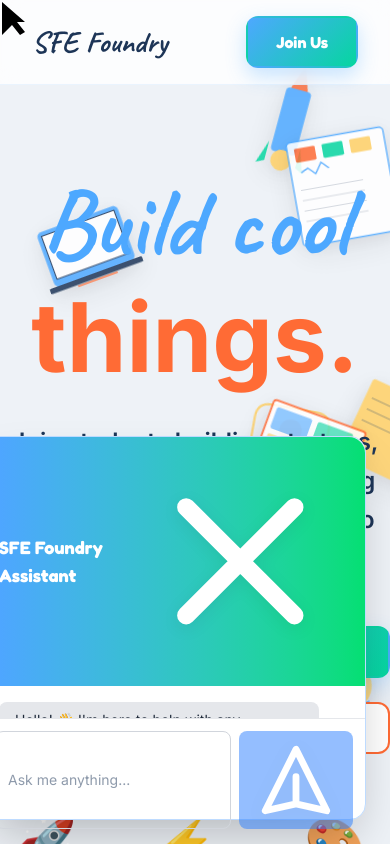
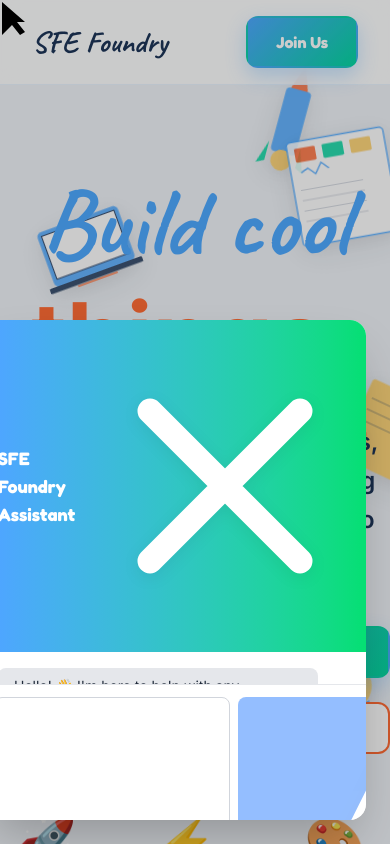
Before and after one commit to nadellasripad11/mission-sfe-foundry, a Next.js app: page / in a window 390 px wide. Both pictures are taken after a click on the button "Chat with us". Shown: the top 844 px of the page. Built offline with nearby package versions, Linux system fonts and the light colour scheme.

Commit message:
Fix chatbot modal layout and styling issues
- Add semi-transparent background overlay
- Proper flex layout to prevent header/input from shrinking
- Set fixed height and min-h-0 for proper scrolling
- Add word wrapping for long messages
- Improve modal appearance and responsiveness

```diff
--- a/src/app/page.tsx
+++ b/src/app/page.tsx
@@ -83,7 +83,8 @@
     setChatInput('');
 
     // Add user message to chat
-    const updatedMessages = [...chatMessages, { role: 'user', content: userMessage }];
+    const userMsg: ChatMessage = { role: 'user', content: userMessage };
+    const updatedMessages = [...chatMessages, userMsg];
     setChatMessages(updatedMessages);
     setChatLoading(true);
 
@@ -102,12 +103,15 @@
       const data = await res.json();
 
       if (res.ok) {
-        setChatMessages([...updatedMessages, { role: 'assistant', content: data.content }]);
+        const assistantMsg: ChatMessage = { role: 'assistant', content: data.content };
+        setChatMessages([...updatedMessages, assistantMsg]);
       } else {
-        setChatMessages([...updatedMessages, { role: 'assistant', content: 'Sorry, I encountered an error. Please try again.' }]);
+        const errorMsg: ChatMessage = { role: 'assistant', content: 'Sorry, I encountered an error. Please try again.' };
+        setChatMessages([...updatedMessages, errorMsg]);
       }
     } catch (error) {
-      setChatMessages([...updatedMessages, { role: 'assistant', content: 'Sorry, I\'m having trouble connecting. Please try again.' }]);
+      const errorMsg: ChatMessage = { role: 'assistant', content: 'Sorry, I\'m having trouble connecting. Please try again.' };
+      setChatMessages([...updatedMessages, errorMsg]);
     } finally {
       setChatLoading(false);
     }
@@ -1026,13 +1030,20 @@
       )}
 
       {showChat && (
-        <div className="fixed bottom-6 right-6 w-96 h-96 bg-white rounded-2xl shadow-2xl flex flex-col z-40 border border-blue-200">
+        <>
+          {/* Modal Overlay */}
+          <div
+            className="fixed inset-0 bg-black/20 z-30"
+            onClick={() => setShowChat(false)}
+          />
+          {/* Chat Modal */}
+          <div className="fixed bottom-6 right-6 w-96 h-[500px] bg-white rounded-2xl shadow-2xl flex flex-col z-40 overflow-hidden">
             {/* Chat Header */}
-          <div className="bg-gradient-to-r from-blue-400 to-green-400 text-white p-4 rounded-t-2xl flex justify-between items-center">
+            <div className="bg-gradient-to-r from-blue-400 to-green-400 text-white p-4 flex justify-between items-center flex-shrink-0">
               <h3 className="font-bold text-lg">SFE Foundry Assistant</h3>
               <button
                 onClick={() => setShowChat(false)}
-              className="text-white hover:opacity-80 transition"
+                className="text-white hover:opacity-80 transition flex-shrink-0"
               >
                 <svg className="w-6 h-6" fill="none" stroke="currentColor" viewBox="0 0 24 24">
                   <path strokeLinecap="round" strokeLinejoin="round" strokeWidth={2} d="M6 18L18 6M6 6l12 12" />
@@ -1041,7 +1052,7 @@
             </div>
 
             {/* Chat Messages */}
-          <div className="flex-1 overflow-y-auto p-4 space-y-3">
+            <div className="flex-1 overflow-y-auto p-4 space-y-3 min-h-0">
               {chatMessages.map((msg, idx) => (
                 <div
                   key={idx}
@@ -1054,7 +1065,7 @@
                         : 'bg-gray-200 text-gray-800 rounded-bl-none'
                     }`}
                   >
-                  <p className="text-sm">{msg.content}</p>
+                    <p className="text-sm break-words">{msg.content}</p>
                   </div>
                 </div>
               ))}
@@ -1068,7 +1079,7 @@
             </div>
 
             {/* Chat Input */}
-          <form onSubmit={handleChatSubmit} className="border-t border-gray-200 p-3 flex gap-2">
+            <form onSubmit={handleChatSubmit} className="border-t border-gray-200 p-3 flex gap-2 flex-shrink-0">
               <input
                 type="text"
                 value={chatInput}
@@ -1079,7 +1090,7 @@
               />
               <button
                 type="submit"
-              className="bg-blue-500 hover:bg-blue-600 text-white px-4 py-2 rounded-lg transition disabled:opacity-50"
+                className="bg-blue-500 hover:bg-blue-600 text-white px-4 py-2 rounded-lg transition disabled:opacity-50 flex-shrink-0"
                 disabled={chatLoading || !chatInput.trim()}
               >
                 <svg className="w-5 h-5" fill="none" stroke="currentColor" viewBox="0 0 24 24">
@@ -1088,6 +1099,7 @@
               </button>
             </form>
           </div>
+        </>
       )}
 
       {/* Custom Cursor */}
```
Lines whose indentation alone changed are shown as unchanged.
